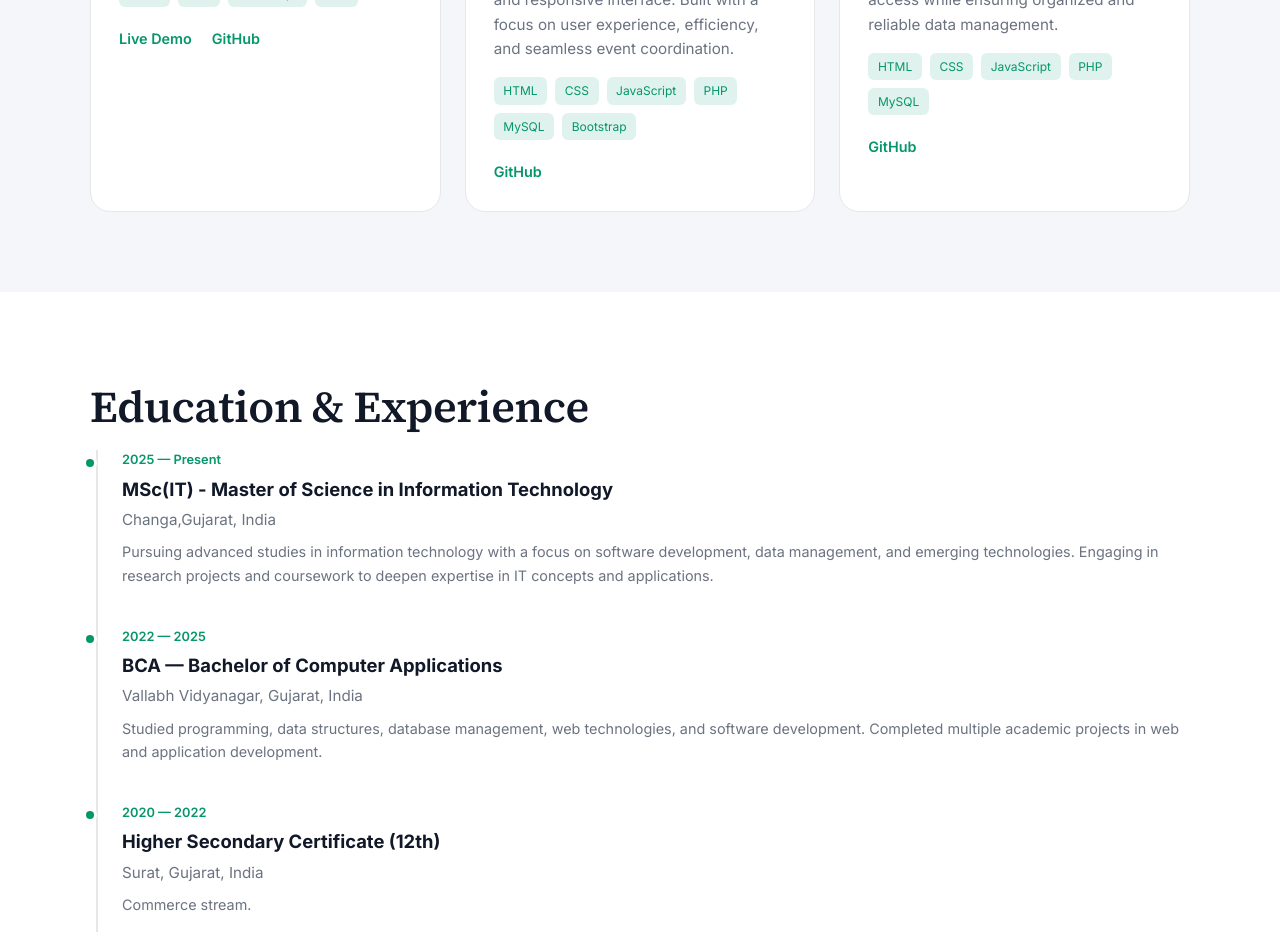
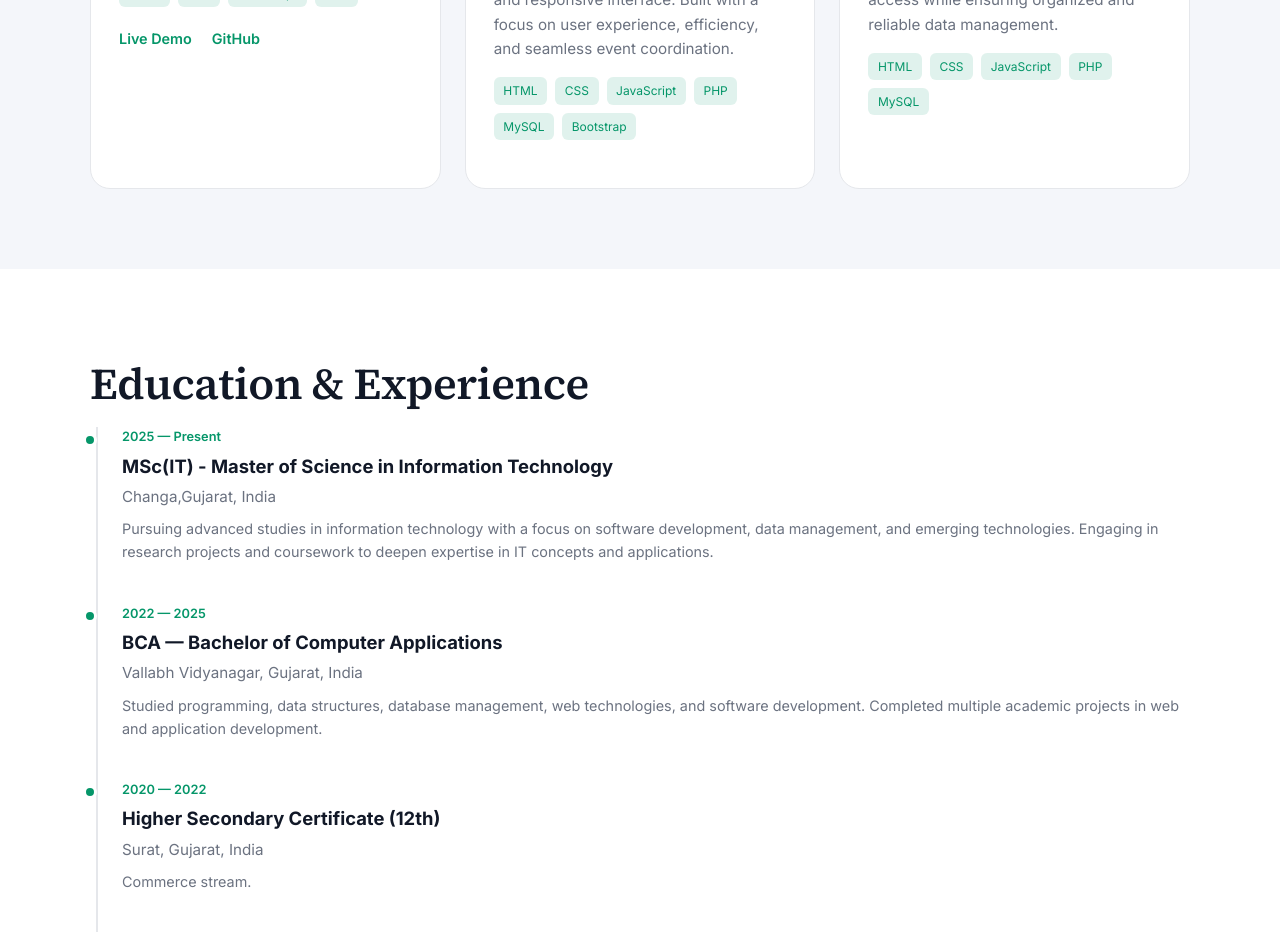
Before and after one commit to meetpatelpc/portfolio-website, a React (Vite) app: page / in a window 1280 px wide. Shown: the part 2700-3632 px from the top of the page. Built offline with nearby package versions, Linux system fonts and the light colour scheme.

Commit message:
Update the project section

```diff
--- a/src/data/portfolioData.js
+++ b/src/data/portfolioData.js
@@ -10,7 +10,7 @@ export const profile = {
   github: "https://github.com/meetpatelpc",
   linkedin: "https://linkedin.com",
   photo: "/images/myphoto.jpg",
-  resume: "/resume/Meet_Patel_Resume.pdf",
+  resume: "/resume/Meet_Patel.pdf",
   intro:
     "BCA graduate (2025) with a strong interest in web development and building responsive, user-focused applications. Skilled in HTML, CSS, JavaScript with hands-on experience through academic and personal projects.",
   about:
@@ -84,7 +84,7 @@ export const projects = [
     tags: ["HTML", "CSS", "JavaScript","PHP", "MySQL","Bootstrap"],
     features: ["Dark / Light Mode","CRUD Operations"],
     links: [
-      { label: "GitHub", href: "https://github.com/meetpatelpc" },
+      //{ label: "GitHub", href: "https://github.com/meetpatelpc" },
     ],
   },
   {
@@ -95,7 +95,7 @@ export const projects = [
     tags: ["HTML", "CSS", "JavaScript","PHP", "MySQL"],
     features: ["CRUD Operations"],
     links: [
-      { label: "GitHub", href: "https://github.com/meetpatelpc" },
+      //{ label: "GitHub", href: "https://github.com/meetpatelpc" },
     ],
   },
 ];
```
Also changed, not shown: 2 other files (tests, documents, lock files or other folders).
